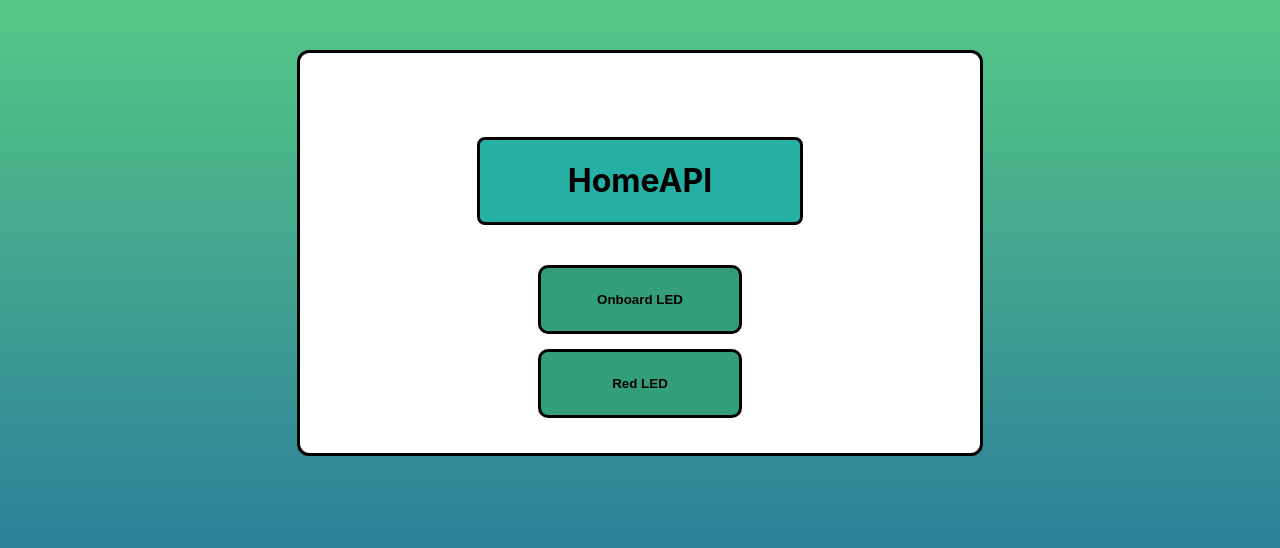
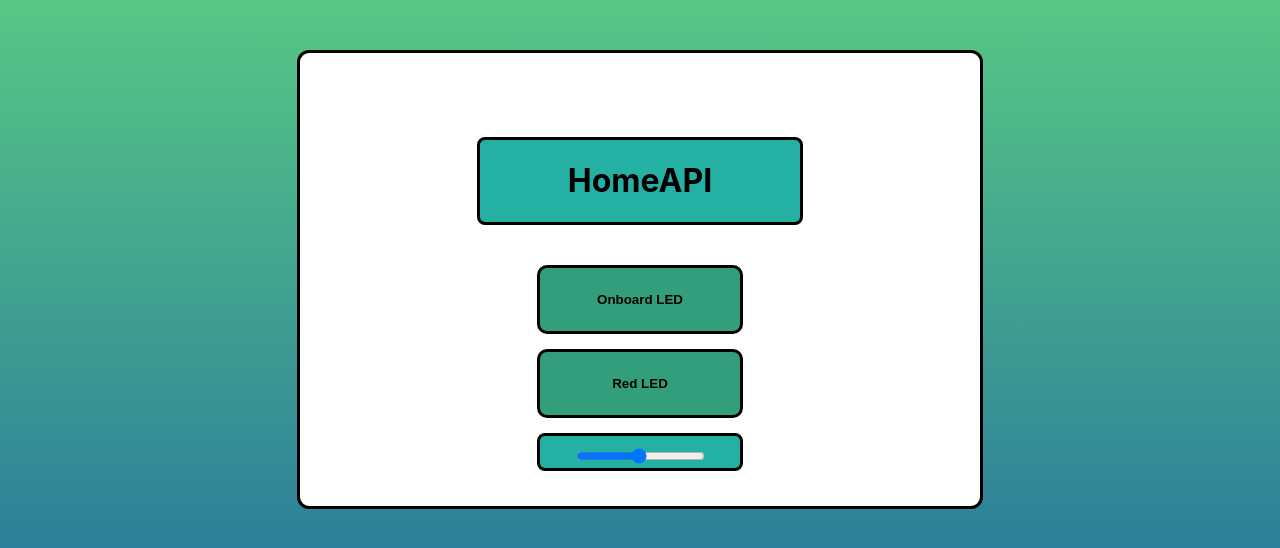
Before and after one commit to Biele10/react-home-api-service, a React (Create React App) app: page / in a window 1280 px wide. Shown: the top 548 px of the page. Built offline with nearby package versions, Linux system fonts and the light colour scheme.

Commit message:
Added slider class for changing light state. Will implement API service once light is installed.

```diff
--- a/src/api/crud.js
+++ b/src/api/crud.js
@@ -19,7 +19,7 @@ async function get(request_type, module, method, params = null)
     }
 
     const queryString = query.toString();
-    const api_url = config.api_path_dev + '?' + queryString;
+    const api_url = config.api_path + '?' + queryString;
 
     try
     {
@@ -30,6 +30,7 @@ async function get(request_type, module, method, params = null)
         }
 
         const result = await response.json();
+        return result;
     }
 
     catch (error)
--- a/src/homepage/HomePageBody.jsx
+++ b/src/homepage/HomePageBody.jsx
@@ -1,4 +1,5 @@
 import Button from "../ux/Button";
+import Slider from "../ux/Slider";
 import get from "../api/crud";
 
 function HomePageBody() {
@@ -23,6 +24,14 @@ function HomePageBody() {
                 margin: '0 0 15px 0'
             }}
           />
+
+          <Slider
+            style=
+            {{
+              minHeight: '100%',
+                margin: '0 0 15px 0'
+            }}
+            onSlideReference={AdjustLighting}/>
     </div>
   );
 }
@@ -37,4 +46,10 @@ function RedLedButton()
   get('command', 'redLed', 'power');
 }
 
+function AdjustLighting(e)
+{
+  const value = Number(e.target.value);
+  console.log("do something with this value for API ", value)
+}
+
 export default HomePageBody;
--- /dev/null
+++ b/src/ux/Slider.jsx
@@ -0,0 +1,40 @@
+// Sets the default CSS values for the slider class.
+const defaultStyle = {
+  marginTop: '0vh',
+  minHeight: '60px',
+  minWidth: '200px',
+  paddingTop: '10px',
+  borderStyle: 'solid',
+  borderColor: 'black',
+  borderRadius: '8px',
+  borderWidth: '3px',
+  backgroundColor: '#25b0a4',
+  textAlign: 'center'
+};
+
+/**
+ * Parent class for a slider.
+ * Allow user to simply pass text for slider
+ * and the classname of the CSS to use.
+ *
+ * @param {text}: string
+ * @param {styleClassName}: string
+ * @returns
+ */
+function Slider({style = {}, onSlideReference = null}) {
+
+    // Takes the styles passed in and overwrites any of the default styles which
+    // were defined originally
+    const mergedStyles = {
+        ...defaultStyle,
+        ...style
+    };
+
+    return (
+      <div style={mergedStyles}>
+        <input onChange={onSlideReference} type="range" min="1" max="100" defaultValue="50"></input>
+      </div>
+    );
+}
+
+export default Slider;
```
